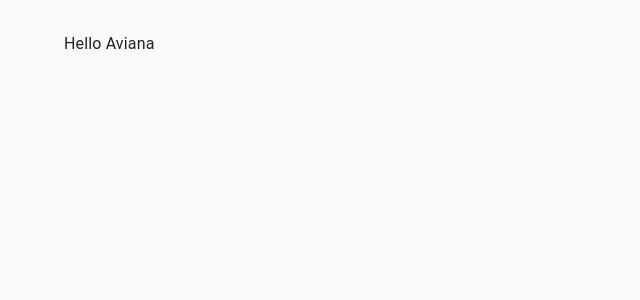
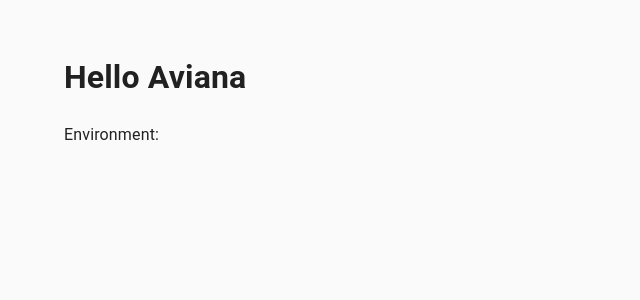
Before and after one commit to StefanD3V/test-husky, a React (Vite) app: page / in a window 1280 px wide. Shown: the top 300 px of the page, without its empty margins (0-640 px from the left). Built offline with nearby package versions, Linux system fonts and the light colour scheme.

Commit message:
feature env

```diff
--- a/src/pages/HomePage.tsx
+++ b/src/pages/HomePage.tsx
@@ -1,3 +1,10 @@
 export default function HomePage() {
-  return <div>Hello Aviana</div>;
+  const appEnv = import.meta.env.VITE_APP_ENV;
+
+  return (
+    <div>
+      <h1>Hello Aviana</h1>
+      <p>Environment: {appEnv}</p>
+    </div>
+  );
 }
```
Also changed, not shown: 1 other file (tests, documents, lock files or other folders).
